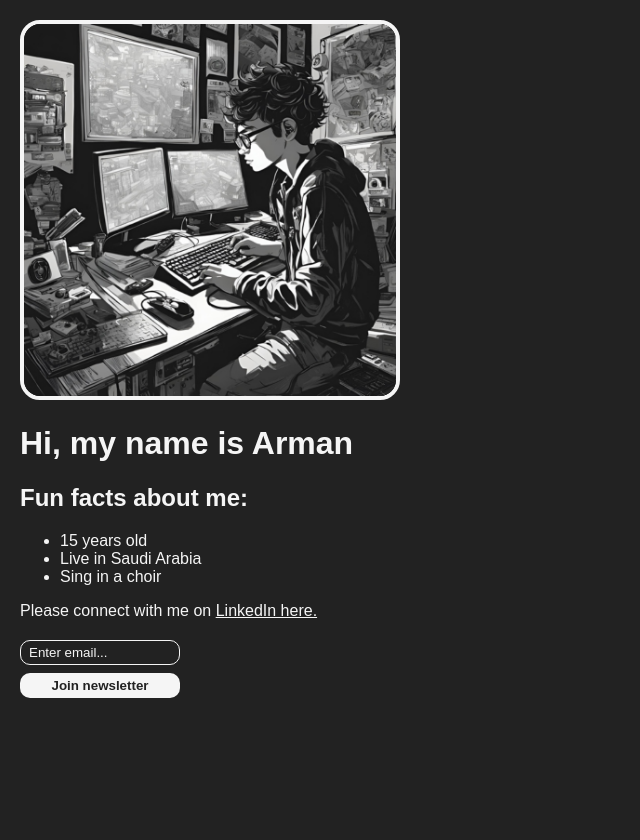
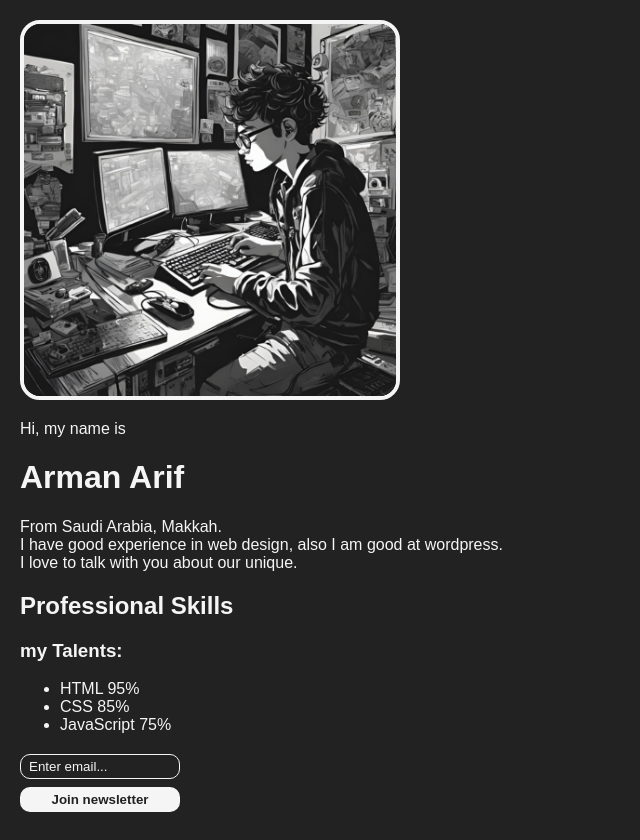
Before and after one commit to ravvaddotcom/my-site, a plain HTML site: page index.html in a window 1280 px wide. Shown: the whole page, without its empty margins (0-640 px from the left). Before the commit the page ends 800 px from the top, so only its background shows below. Drawn offline with Linux system fonts and the light colour scheme; a web font is replaced by a local one.

Commit message:
Updated index.html

```diff
--- a/index.html
+++ b/index.html
@@ -1,25 +1,34 @@
-<!doctype html>
+<!DOCTYPE html>
 <html>
   <head>
     <link rel="stylesheet" href="styles.css" />
-        <link href="https://fonts.googleapis.com/css2?family=Bangers&family=Black+Ops+One&family=Creepster&family=La+Belle+Aurore&family=MedievalSharp&family=Orbitron&family=Rye&display=swap" rel="stylesheet">
+    <link
+      href="https://fonts.googleapis.com/css2?family=Bangers&family=Black+Ops+One&family=Creepster&family=La+Belle+Aurore&family=MedievalSharp&family=Orbitron&family=Rye&display=swap"
+      rel="stylesheet"
+    />
     <script src="index.js"></script>
   </head>
   <body>
-        <!--
-        Challenge 1:
-        Write the HTML for your personal website.
-        -->
-        <img src="ravvad.png">
-        <h1>Hi, my name is Arman</h1>
-        <h2>Fun facts about me:</h2>
+    <header></header>
+    <main>
+      <img src="ravvad.png" />
+      <p>Hi, my name is</p>
+      <h1>Arman Arif</h1>
+      <p>
+        From Saudi Arabia, Makkah.<br />
+        I have good experience in web design, also I am good at wordpress.<br />
+        I love to talk with you about our unique.
+      </p>
+      <h2>Professional Skills</h2>
+      <h3>my Talents:</h3>
       <ul>
-            <li>15 years old</li>
-            <li>Live in Saudi Arabia</li>
-            <li>Sing in a choir</li>
+        <li>HTML 95%</li>
+        <li>CSS 85%</li>
+        <li>JavaScript 75%</li>
       </ul>
-        <p>Please connect with me on <a href="https://www.linkedin.com/in/per-harald-borgen/" taget="_blank">LinkedIn here.</a></p>
-        <input type="text" placeholder="Enter email...">
+      <input type="text" placeholder="Enter email..." />
       <button>Join newsletter</button>
+    </main>
+    <footer></footer>
   </body>
 </html>
```
Lines whose indentation alone changed are shown as unchanged.
